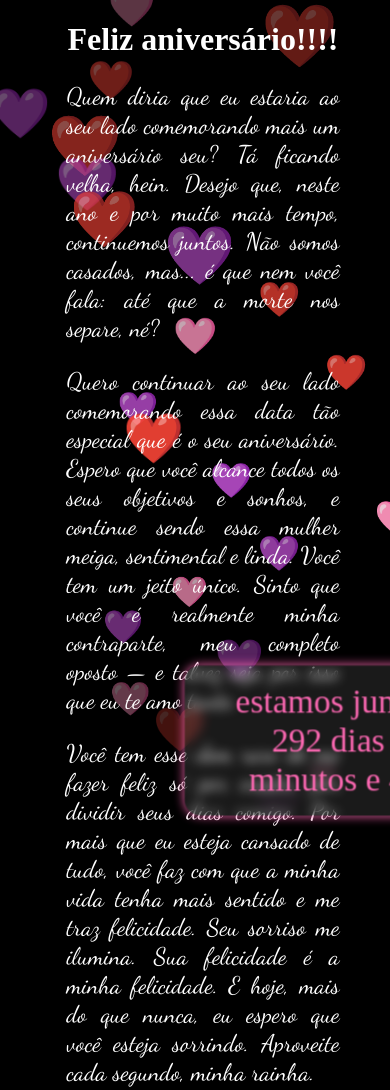
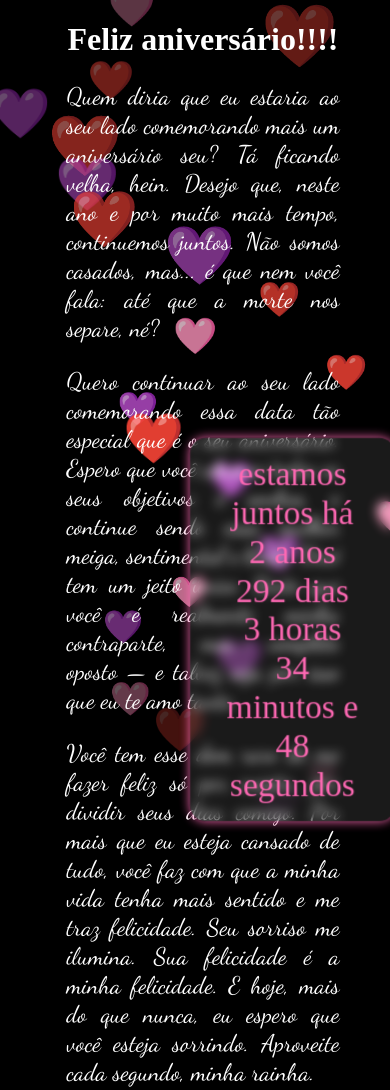
Before and after one commit to Dark-kauan/kay, a plain HTML site: page folder/index.html in a window 390 px wide. Shown: the top 1090 px of the page. Drawn offline with Linux system fonts and the light colour scheme; a web font is replaced by a local one.

Commit message:
alterações no counter para mobile

```diff
--- a/folder/assets/CSS/style.css
+++ b/folder/assets/CSS/style.css
@@ -38,21 +38,14 @@ body {
     }
 
     #counter {
-        font-size: 1.2em;
-        padding: 0.5em;
-        width: 90%;
-        left: 50%;
-        right: auto;
-        transform: translateX(-50%);
-        text-align: center;
+        font-size: 1.1em;
+        padding: 0.5em 0.8em;
     }
 }
 
 #counter {
-
     position: fixed;
     bottom: 2rem;
-    right: 2rem;
     left: 50%;
     transform: translateX(-50%);
     font-size: 2em;
@@ -66,8 +59,10 @@ body {
     z-index: 2;
     animation: pulse 2s infinite;
     text-align: center;
+    max-width: 90%;
+    box-sizing: border-box;
+}
 
-}
 
 .heart {
     position: absolute;
```
